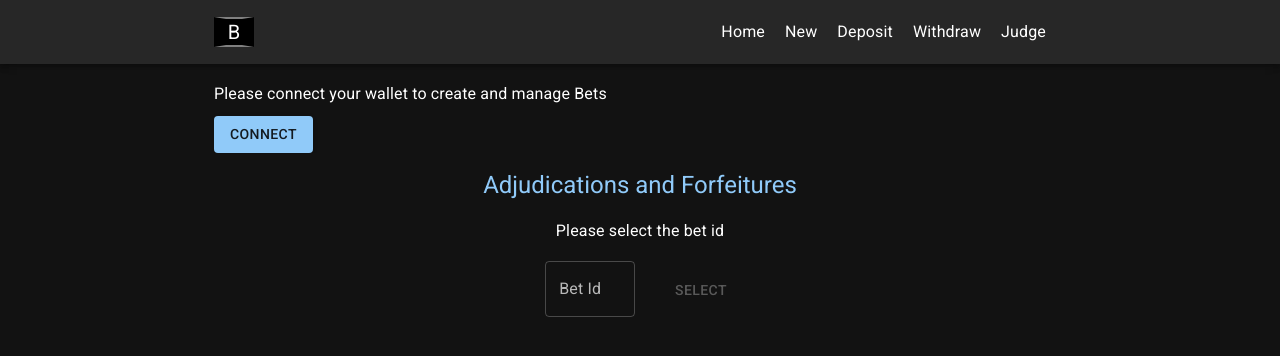
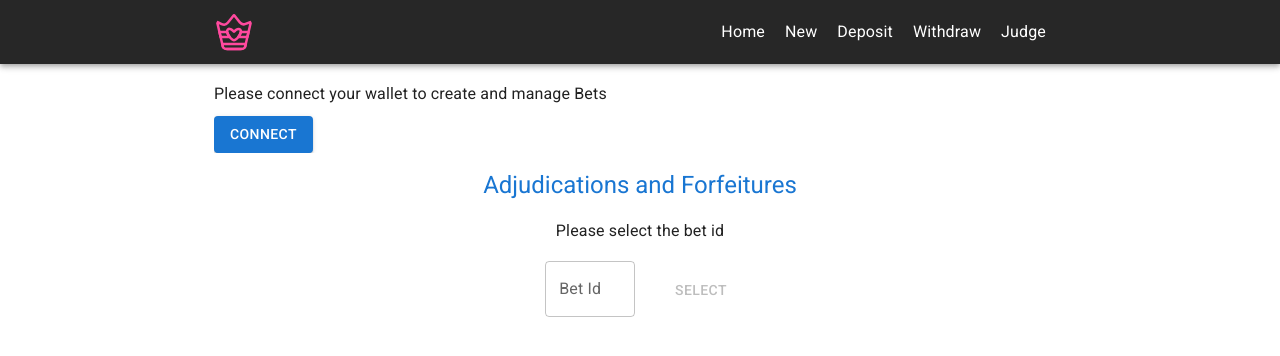
Before and after one commit to reasonmethis/bet-czar-frontend, a React (Create React App) app: page /betczar_frontend/judge in a window 1280 px wide. Shown: the top 356 px of the page. Built offline with nearby package versions, Linux system fonts and the light colour scheme.

Commit message:
appbar theme with logo

```diff
--- a/public/index.html
+++ b/public/index.html
@@ -7,7 +7,7 @@
     <meta name="theme-color" content="#000000" />
     <meta
       name="description"
-      content="Web site created using create-react-app"
+      content="Bet Czar Dapp"
     />
     <link rel="apple-touch-icon" href="%PUBLIC_URL%/logo192.png" />
     <!--
@@ -24,7 +24,7 @@
       work correctly both with client-side routing and a non-root public URL.
       Learn how to configure a non-root public URL by running `npm run build`.
     -->
-    <title>React App</title>
+    <title>Bet Czar</title>
   </head>
   <body>
     <noscript>You need to enable JavaScript to run this app.</noscript>
--- a/src/components/Header.tsx
+++ b/src/components/Header.tsx
@@ -3,6 +3,7 @@ import { Link, Outlet } from "react-router-dom";
 
 import CssBaseline from "@mui/material/CssBaseline";
 import { createTheme, ThemeProvider } from "@mui/material/styles";
+import logoImg from "../logo.svg"
 
 // https://github.com/pheezx/Gatsby-Portfolio/blob/master/src/components/Header.jsx
 import ChevronRightIcon from "@mui/icons-material/ChevronRight";
@@ -29,14 +30,26 @@ import { IState } from "../StateReducer";
 import { roundAmt, shortenHash } from "../utils/utils";
 import { navigationLinks } from "../constants";
 import { NoWalletMsg } from "./NoWalletMsg";
+import { useLocalStorage } from "usehooks-ts";
 
 //locked 8fc9f8, 5a7da3:  185, 95, 137 b95f89 84a98c ef798a
 //locked 90caf9, 121212: f87575 ed254e de3c4b 990033
 const darkTheme = createTheme({
+  palette: {mode:"dark"}
+})
+const lightTheme = createTheme({
+  palette: {mode:"light"}
+})
+/*
+const customLightTheme = createTheme({
   palette: {
-    mode: "dark",
+    mode: "light",
+    appbar: {
+      main: "#121212",
+      contrastText: "#fff"
+    }
   },
-});
+});*/
 
 const StyledLink = styled(Link)(({ theme }) => ({
   marginRight: 20,
@@ -67,15 +80,19 @@ export default function NavNormalAndHamburger({
 }: HeaderPropsT) {
   const [open, setOpen] = useState(false);
   const [noWalletMsgOpen, setNoWalletMsgOpen] = useState(false);
+  const [themeName, setThemeName] = useLocalStorage("betczar.theme","light")
+  const theme = (themeName==="light")? lightTheme:darkTheme
 
   return (
     <>
+    <ThemeProvider theme={theme}>
+      <CssBaseline />
     <ThemeProvider theme={darkTheme}>
-      <CssBaseline />
       <AppBar position="sticky" color="default">
         <Container maxWidth="md">
           <Toolbar disableGutters>
-            <StyledAvatar>B</StyledAvatar>
+            {/* <StyledAvatar>B</StyledAvatar> */}
+            <Avatar src={logoImg} sx={{mr:"auto"}}></Avatar>
             <Hidden smDown>
               {navigationLinks.map((item) => (
                 <StyledLink
@@ -129,6 +146,7 @@ export default function NavNormalAndHamburger({
           </List>
         </SwipeableDrawer>
       </AppBar>
+      </ThemeProvider>
 
       <Container maxWidth="md" sx={{ marginTop: "16px" }}>
         {state.address ? (
```
Also changed, not shown: src/logo.svg.
